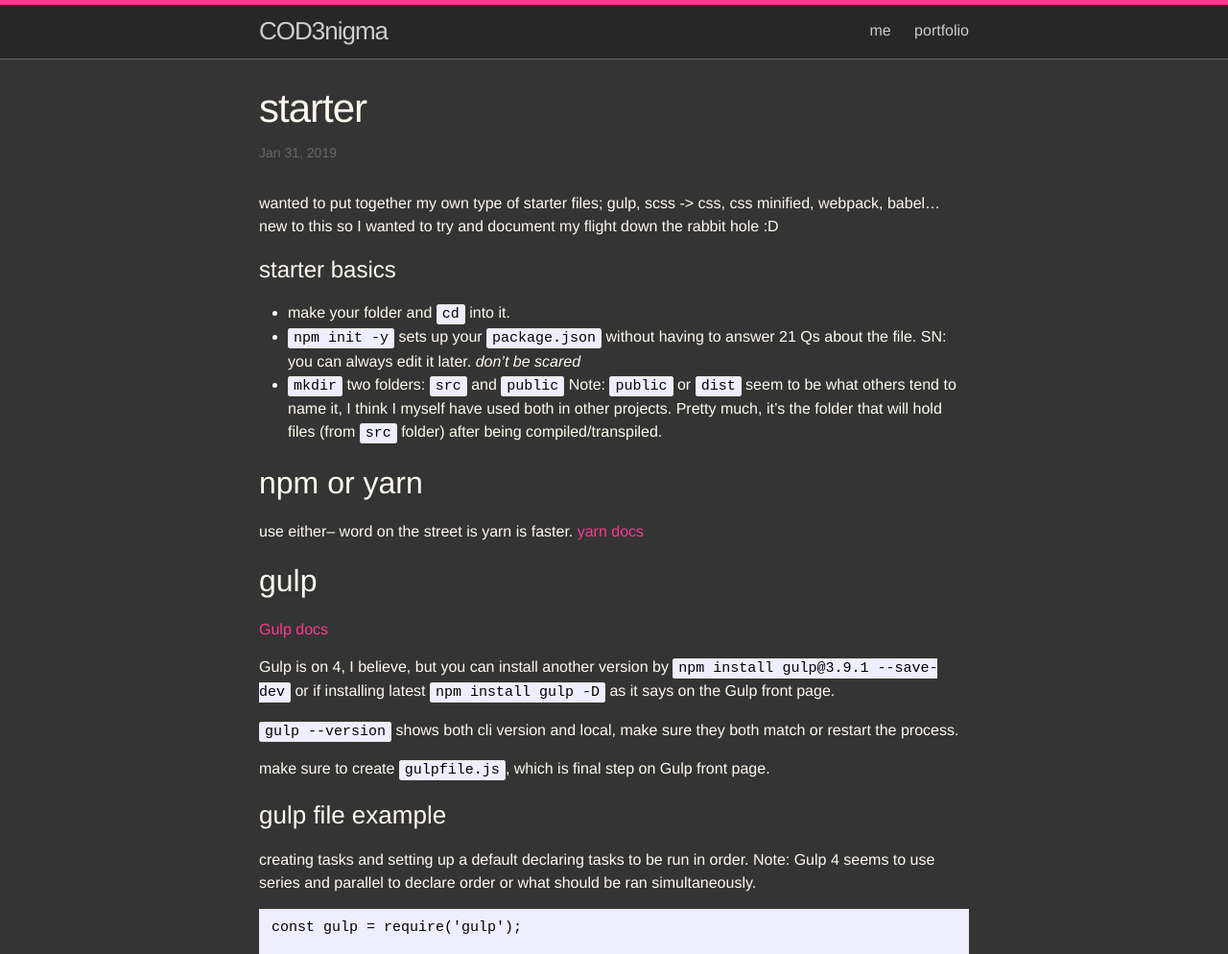
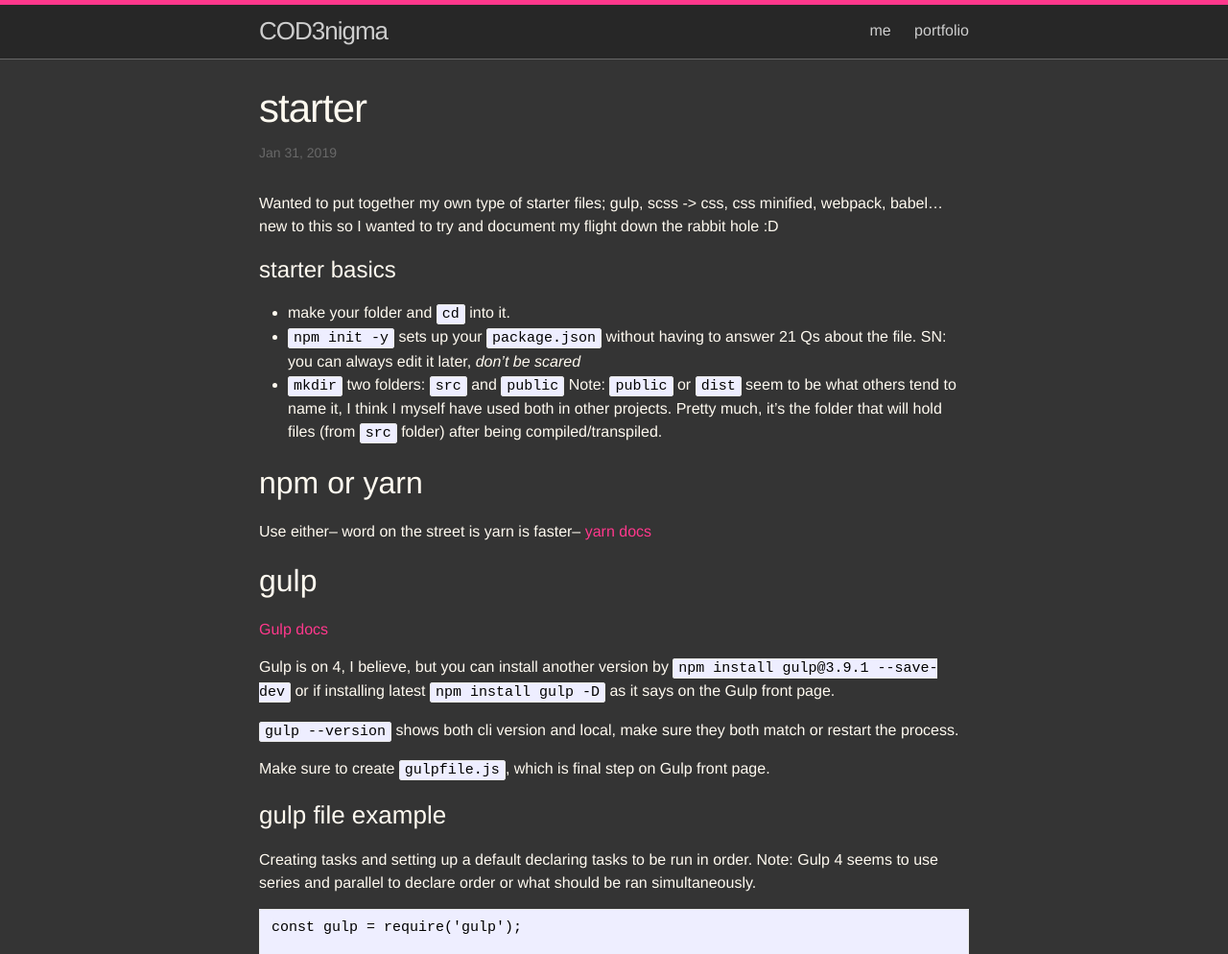
Before and after one commit to rebelcl0ud/blog, a Jekyll site: the page built from _posts/2019-01-31-[60]-starter.markdown, in a window 1280 px wide and 1400 px high. Shown: the top 994 px of the window at 96% size. Built offline with Jekyll 4.4.1, drawn with Linux system fonts in a browser that asks for light colours; some of the changed text lies outside the part shown.

````diff
--- a/_posts/2019-01-31-[60]-starter.markdown
+++ b/_posts/2019-01-31-[60]-starter.markdown
@@ -5,17 +5,16 @@ date: 2019-01-31
 categories: [gulp, webpack, babel, javascript]
 ---
 
-wanted to put together my own type of starter files; gulp, scss -> css, css minified, webpack, babel... new to this so I wanted to try and document my flight down the rabbit hole :D
+Wanted to put together my own type of starter files; gulp, scss -> css, css minified, webpack, babel... new to this so I wanted to try and document my flight down the rabbit hole :D
 
 # starter basics
 - make your folder and `cd` into it.
-- `npm init -y` sets up your `package.json` without having to answer 21 Qs about the file. SN: you can always edit it later. *don't be scared*
+- `npm init -y` sets up your `package.json` without having to answer 21 Qs about the file. SN: you can always edit it later, *don't be scared*
 - `mkdir` two folders: `src` and `public`
 	Note: `public` or `dist` seem to be what others tend to name it, I think I myself have used both in other projects. Pretty much, it's the folder that will hold files (from `src` folder) after being compiled/transpiled.
 
 ## npm or yarn
-use either-- word on the street is yarn is faster.
-[yarn docs](https://yarnpkg.com/en/)
+Use either-- word on the street is yarn is faster-- [yarn docs](https://yarnpkg.com/en/)
 
 ## gulp
 [Gulp docs](https://gulpjs.com/)
@@ -24,10 +23,10 @@ Gulp is on 4, I believe, but you can install another version by `npm install gul
 
 `gulp --version` shows both cli version and local, make sure they both match or restart the process.
 
-make sure to create `gulpfile.js`, which is final step on Gulp front page.
+Make sure to create `gulpfile.js`, which is final step on Gulp front page.
 
 ### gulp file example
-creating tasks and setting up a default declaring tasks to be run in order. Note: Gulp 4 seems to use series and parallel to declare order or what should be ran simultaneously.
+Creating tasks and setting up a default declaring tasks to be run in order. Note: Gulp 4 seems to use series and parallel to declare order or what should be ran simultaneously.
 
 ```
 const gulp = require('gulp');
@@ -45,7 +44,7 @@ gulp.task('default',['printName', 'printAge'])
 ```
 
 ## packages
-whatever you are looking to add you can run a search, example: sass
+Whatever you are looking to add you can run a search, example: sass
 
 ### gulp-sass
 [gulp-sass](https://www.npmjs.com/package/gulp-sass)
@@ -60,9 +59,9 @@ gulp.task('sass', function () {
 
 ```
 
-running `gulp sass` returns your scss/sass as css-- later the setup will have everything bundled nicely so essentially you'd be running `gulp` prompting all tasks to run.
+Running `gulp sass` returns your scss/sass as css-- later the setup will have everything bundled nicely so essentially you'd be running `gulp` prompting all tasks to run.
 
-folder structure atm:
+Folder structure atm:
 public[folder] > css[folder] > scss/sass converted to css output
 
 src[folder] > scss[folder] > your code before it gets transpiled, files you work on
@@ -70,7 +69,7 @@ src[folder] > scss[folder] > your code before it gets transpiled, files you work
 ### gulp-autoprefixer | vendor prefixes
 [gulp-autoprefixer](https://www.npmjs.com/package/gulp-autoprefixer)
 
-this is a good one to have so you're not worrying about doing things like `-webkit-`, `-moz-`, ` -o-`:
+This is a good one to have so you're not worrying about doing things like `-webkit-`, `-moz-`, ` -o-`:
 
 given this:
 ```
@@ -111,8 +110,7 @@ default task; sass-- watching all folders`**` and files `*` within the `scss` fo
 
 [using with gulp](https://www.browsersync.io/docs/gulp)
 
-[browserSync.reload](https://www.browsersync.io/docs/gulp#gulp-manual-reload)
-[browserSync.stream](https://www.browsersync.io/docs/gulp#gulp-sass-css)
+[browserSync.reload](https://www.browsersync.io/docs/gulp#gulp-manual-reload) | [browserSync.stream](https://www.browsersync.io/docs/gulp#gulp-sass-css)
 
 gulpfile.js
 ```
@@ -211,7 +209,8 @@ entry point is where initial code goes; working files. The output will be named,
 [webpack docs - plugins](https://webpack.js.org/plugins/)
 
 [commonsChunkPlugin](https://webpack.js.org/plugins/commons-chunk-plugin/)
-when you bundle it will snag all imports (and what it entails) plus your code.
+
+When you bundle it will snag all imports (and what it entails) plus your code.
 
 If you import something like React all that comes with that import will be bundled.
 
@@ -263,20 +262,19 @@ module.exports = {
 ```
 [split chunks example used^](https://webpack.js.org/plugins/split-chunks-plugin/#split-chunks-example-2)
 
-the amount of back and forth between webpack docs, babel docs, and related posts... as well as, extra packages to install whether forgotten or unaware until I saw the terminal errors...
+The amount of back and forth between webpack docs, babel docs, and related posts... as well as, extra packages to install whether forgotten or unaware until I saw the terminal errors...
 
 many plugins were no longer used so went looking for updated/ alternate version.
 
-reading this guy's journey was a nice break from troubleshooting: [gricard/webpack4upgrade](https://gist.github.com/gricard/e8057f7de1029f9036a990af95c62ba8). It showed me I wasn't too far off with my setup, very helpful as well in areas I wasn't to add.
+Reading this guy's journey was a nice break from troubleshooting: [gricard/webpack4upgrade](https://gist.github.com/gricard/e8057f7de1029f9036a990af95c62ba8). It showed me I wasn't too far off with my setup, very helpful as well in areas I wasn't to add.
 
 ### webpack from gulp
-led to `gulp-shell` package, but noticed people complaining of anti-pattern use, as well as others chiming in on other forums saying it's use was 'blacklisted' so I went looking for an alternative and found `gulp-exec`
-[gulp-exec](https://www.npmjs.com/package/gulp-exec)
+Led to `gulp-shell` package, but noticed people complaining of anti-pattern use, as well as others chiming in on other forums saying it's use was 'blacklisted' so I went looking for an alternative and found `gulp-exec` -- [gulp-exec](https://www.npmjs.com/package/gulp-exec)
 
 gulp-shell drama:
-[gulp-shell | issues](https://github.com/sun-zheng-an/gulp-shell/issues/55)
-[google - remove gulp-shell | issues](https://github.com/google/material-design-lite/issues/790)
-[SO | shell command post](https://stackoverflow.com/questions/29511491/running-a-shell-command-from-gulp)
+- [gulp-shell | issues](https://github.com/sun-zheng-an/gulp-shell/issues/55)
+- [google - remove gulp-shell | issues](https://github.com/google/material-design-lite/issues/790)
+- [SO | shell command post](https://stackoverflow.com/questions/29511491/running-a-shell-command-from-gulp)
 
 
 ```
````
